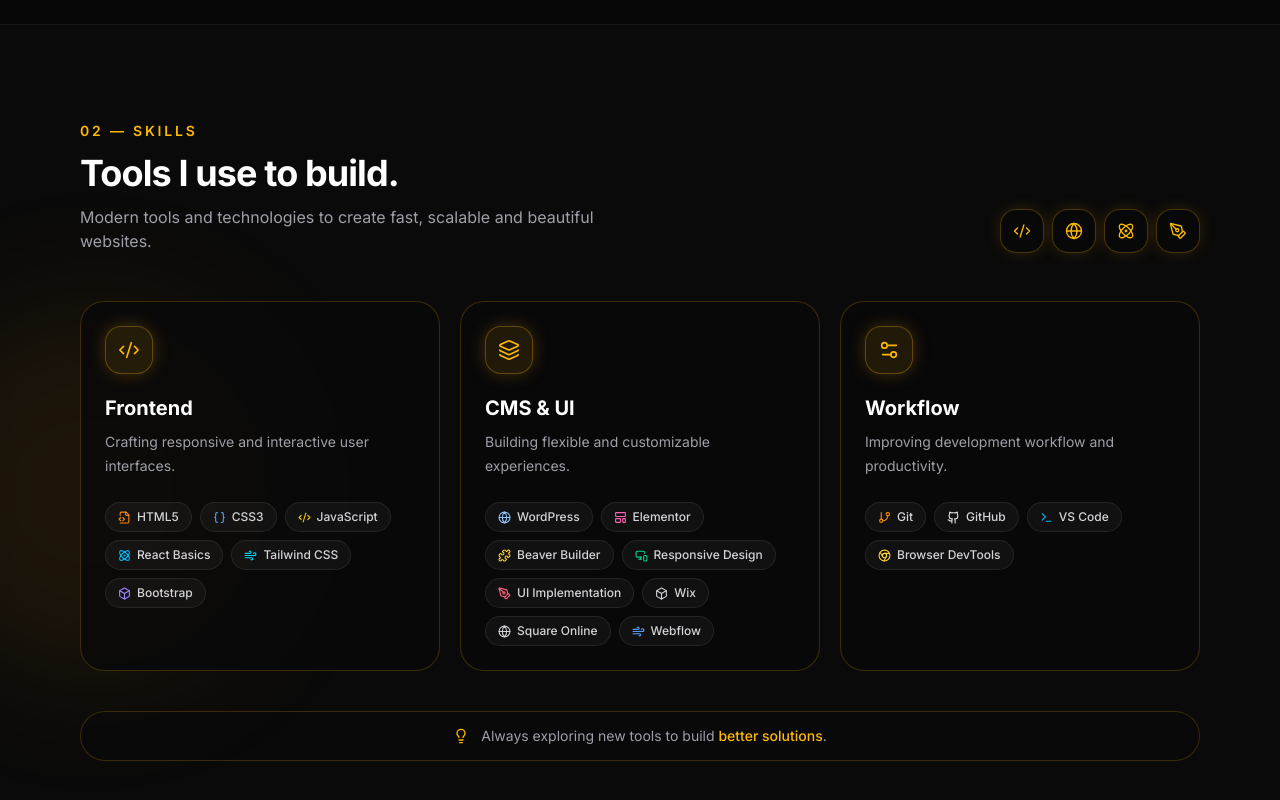
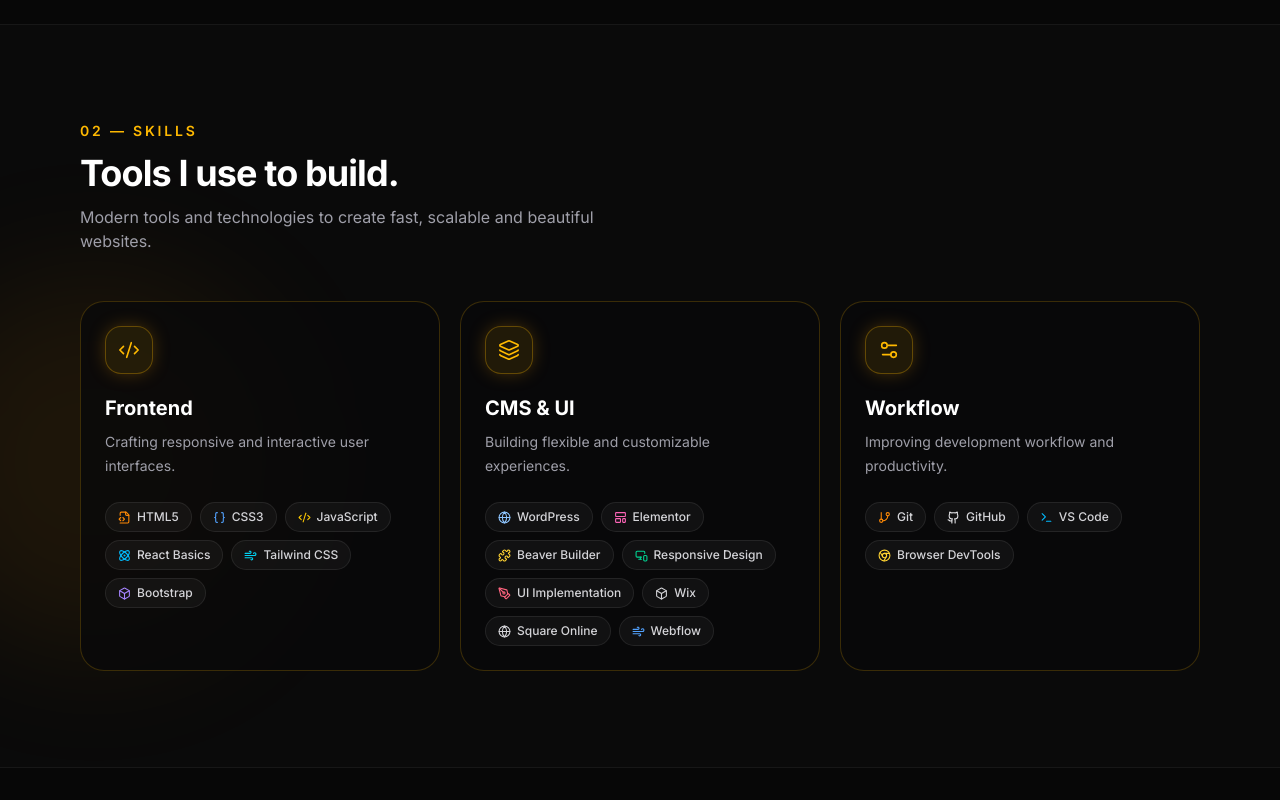
Before and after one commit to Babita-Dhiman/Portfolio, a React (Vite) app: page / in a window 1280 px wide. Shown: the part 1460-2260 px from the top of the page. Built offline with nearby package versions, Linux system fonts and the light colour scheme.

Commit message:
Remove floating tech badges and bottom note from Skills section

```diff
--- a/src/components/Skills.jsx
+++ b/src/components/Skills.jsx
@@ -16,7 +16,6 @@ import {
   Github,
   Terminal,
   Chrome,
-  Lightbulb,
 } from "lucide-react";
 import Reveal from "./Reveal";
 import SectionHeading from "./SectionHeading";
@@ -74,25 +73,11 @@ export default function Skills() {
 
       <div className="container-width relative">
         <Reveal>
-          <div className="flex flex-col gap-6 lg:flex-row lg:items-end lg:justify-between">
-            <SectionHeading number="02" label="Skills" title="Tools I use to build.">
-              <p className="mt-3 max-w-xl text-zinc-400">
-                Modern tools and technologies to create fast, scalable and beautiful websites.
-              </p>
-            </SectionHeading>
-
-            {/* floating tech badges */}
-            <div className="flex flex-wrap gap-2 lg:justify-end">
-              {[Code2, Globe, Atom, PenTool].map((Icon, i) => (
-                <span
-                  key={i}
-                  className="grid h-11 w-11 place-items-center rounded-2xl border border-amber-400/25 bg-zinc-950/80 text-amber-400 shadow-[0_0_20px_-6px_rgba(245,158,11,0.35)]"
-                >
-                  <Icon size={18} strokeWidth={1.75} />
-                </span>
-              ))}
-            </div>
-          </div>
+          <SectionHeading number="02" label="Skills" title="Tools I use to build.">
+            <p className="mt-3 max-w-xl text-zinc-400">
+              Modern tools and technologies to create fast, scalable and beautiful websites.
+            </p>
+          </SectionHeading>
         </Reveal>
 
         <div className="mt-12 grid gap-5 md:grid-cols-3">
@@ -123,16 +108,6 @@ export default function Skills() {
             </Reveal>
           ))}
         </div>
-
-        <Reveal delay={280}>
-          <div className="mt-10 flex items-center justify-center gap-3 rounded-full border border-amber-400/20 bg-zinc-950/50 px-5 py-3.5 text-sm text-zinc-400">
-            <Lightbulb size={16} className="shrink-0 text-amber-400" />
-            <p>
-              Always exploring new tools to build{" "}
-              <span className="font-medium text-amber-400">better solutions</span>.
-            </p>
-          </div>
-        </Reveal>
       </div>
     </section>
   );
```
